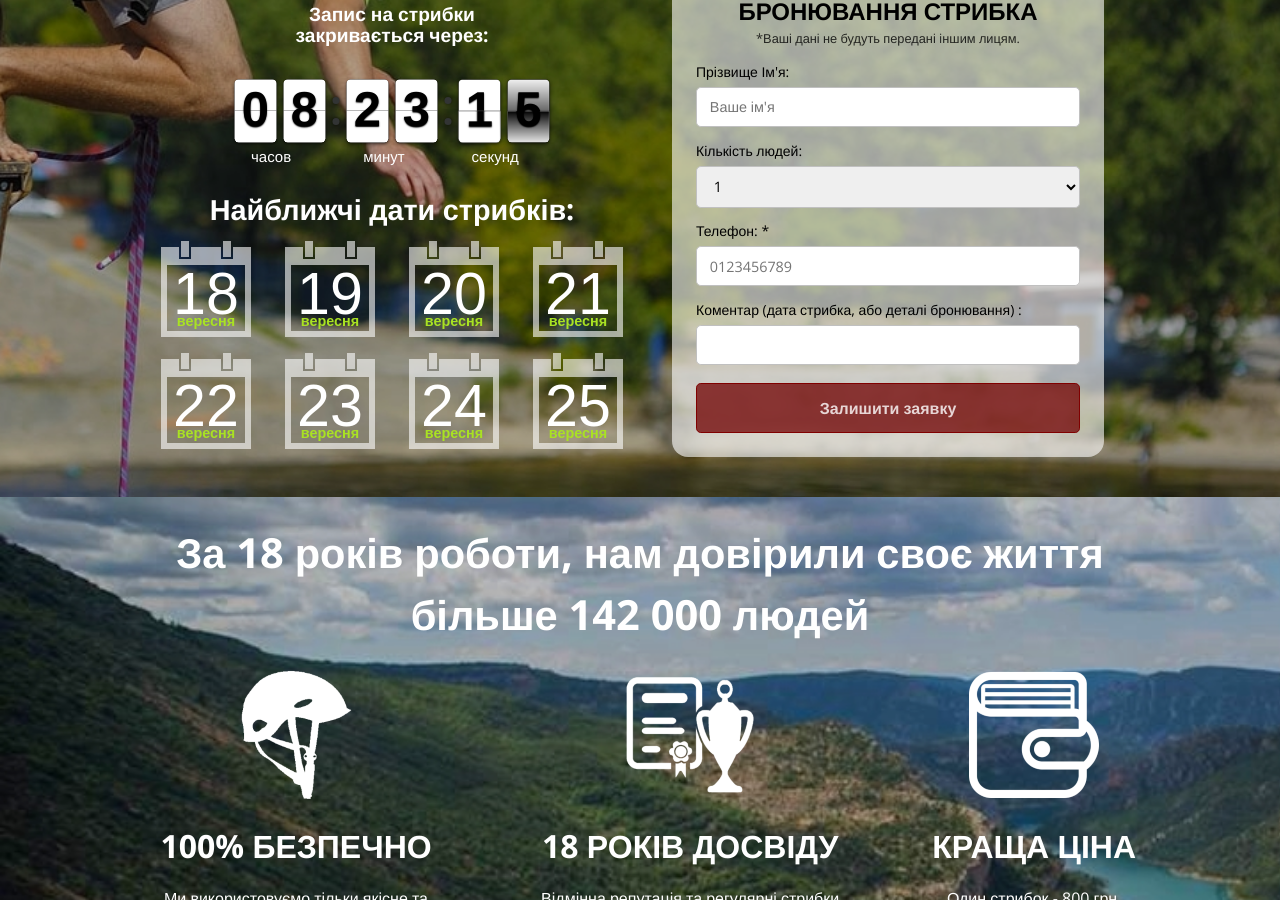
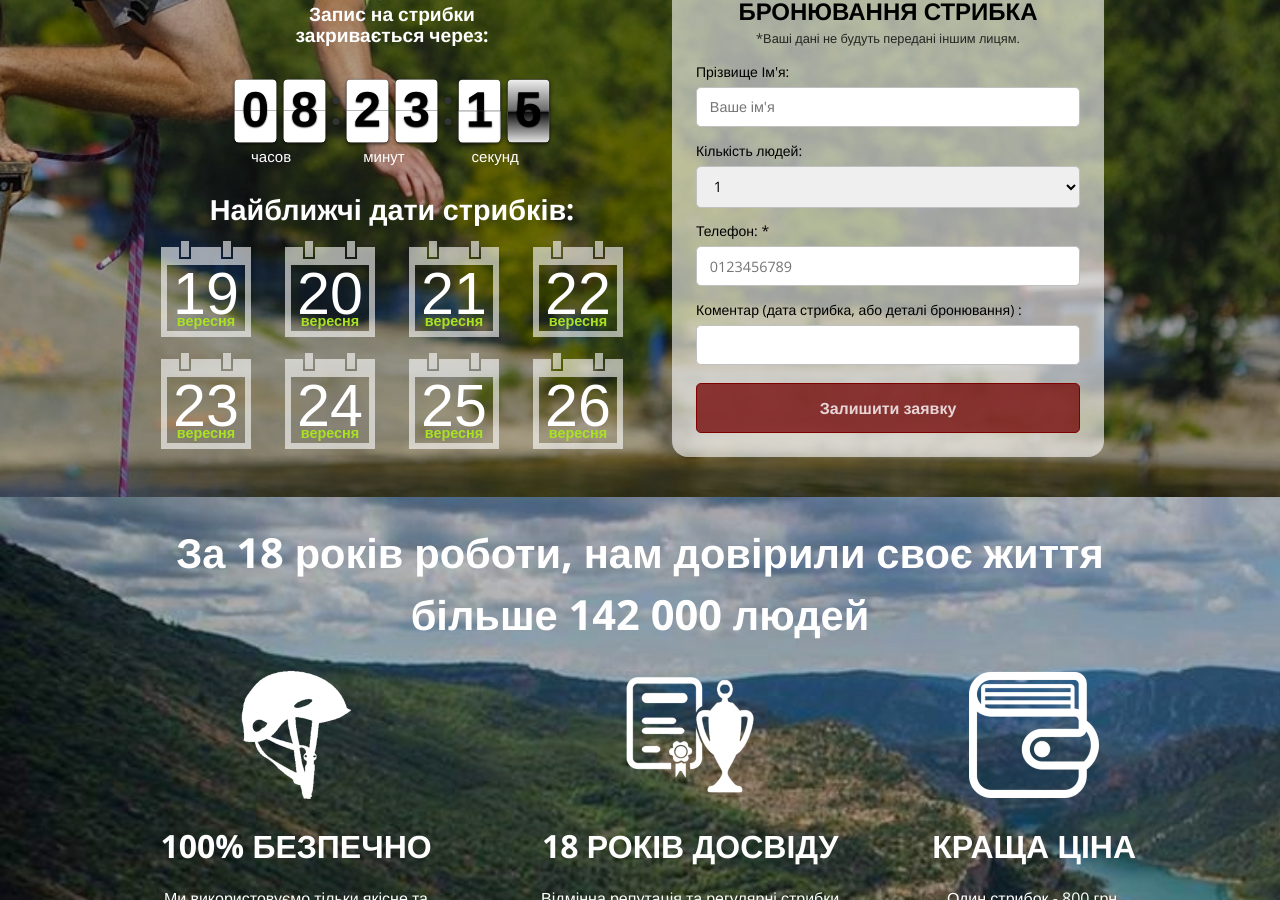
Before and after one commit to Andreyfilko/go-jump, a Jekyll site: the page built from index.md, in a window 1280 px wide and 900 px high, scrolled down 499 px. Built offline with Jekyll 4.4.1, drawn with Linux system fonts in a browser that asks for light colours; some web fonts are replaced.

Commit message:
Update _config.yml

```diff
--- a/_config.yml
+++ b/_config.yml
@@ -35,7 +35,6 @@ google_analytics:
 theme: jekyll-theme-cayman
 
 dates:
-  - 2026-09-18
   - 2026-09-19
   - 2026-09-20
   - 2026-09-21
@@ -43,3 +42,4 @@ dates:
   - 2026-09-23
   - 2026-09-24
   - 2026-09-25
+  - 2026-09-26
```
